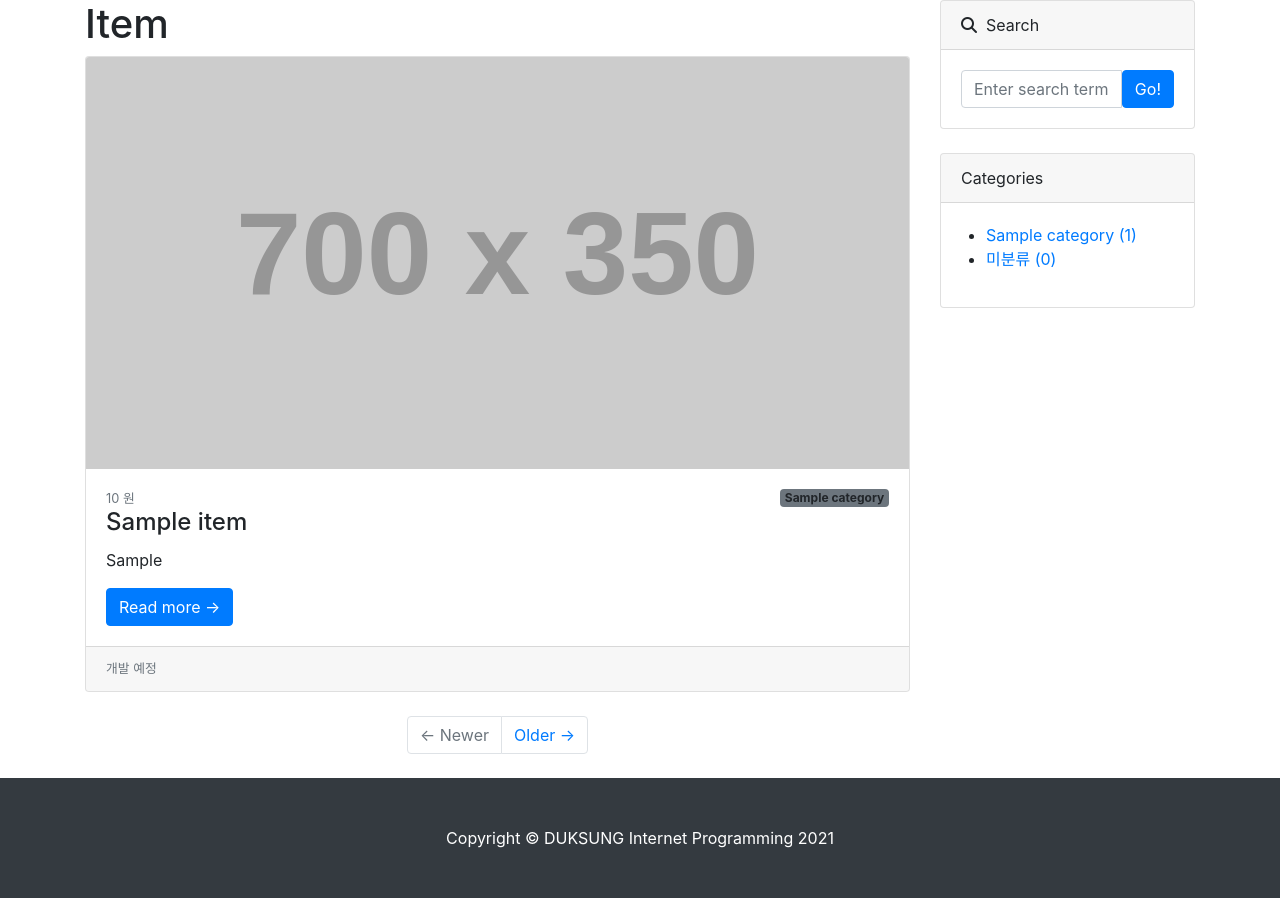
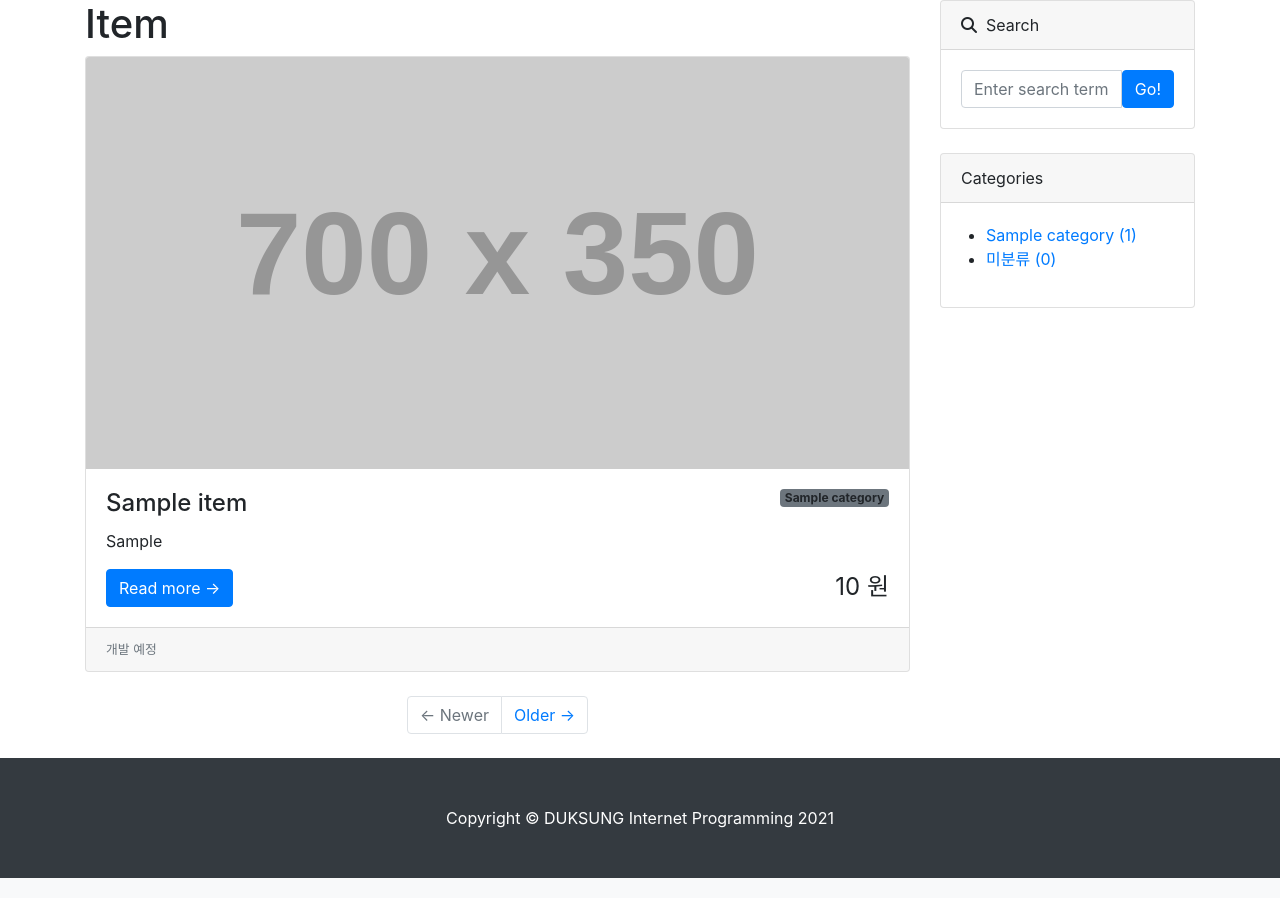
Before and after one commit to C0012S/InternetProgramming_Project, a Django app: page /mall/ in a window 1280 px wide. Shown: the part 72-970 px from the top of the page. Run offline with Django 4.2, Linux system fonts and the light colour scheme; tables that the repository leaves empty hold one stand-in row (values such as "Sample post"); grey boxes labelled with a size stand in for pictures from a placeholder-image service; some libraries are stand-ins or nearby versions.

Commit message:
상품 목록/상세 페이지 디자인 수정

```diff
--- a/mall/templates/mall/item_detail.html
+++ b/mall/templates/mall/item_detail.html
@@ -15,7 +15,7 @@
                             <!-- Post title-->
                             <h1 class="fw-bolder mb-1">{{ item.item_name }}</h1>
                             <!-- Post meta content-->
-                            <div class="text-muted fst-italic mb-2">
+                            <div class="small" style="font-size:1.5em">
                                 {{ item.item_price }} 원
                                 {% if user.is_authenticated %}
                                     {% if user.is_staff or user.is_superuser %}
@@ -33,6 +33,7 @@
                         <!-- Post content-->
                         <section class="mb-5">
                             <p>{{ item.item_explanation }}</p>
+                            <div class="small text-muted">개발 예정</div>
                         </section>
                     </div>
                     <!-- Comments section-->
--- a/mall/templates/mall/item_list.html
+++ b/mall/templates/mall/item_list.html
@@ -21,9 +21,9 @@
                     {% else %}
                         <span class="badge bg-secondary float-right">미분류</span>
                     {% endif %}
-                    <div class="small text-muted">{{ i.item_price }} 원</div>
                     <h2 class="card-title h4">{{ i.item_name }}</h2>
                     <p class="card-text">{{ i.item_explanation }}</p>
+                    <div class="small float-right" style="font-size:1.5em">{{ i.item_price }} 원</div>
                     <a class="btn btn-primary" href="{{ i.get_absolute_url }}">Read more →</a>
                 </div>
                 <div class="card-footer">
```
